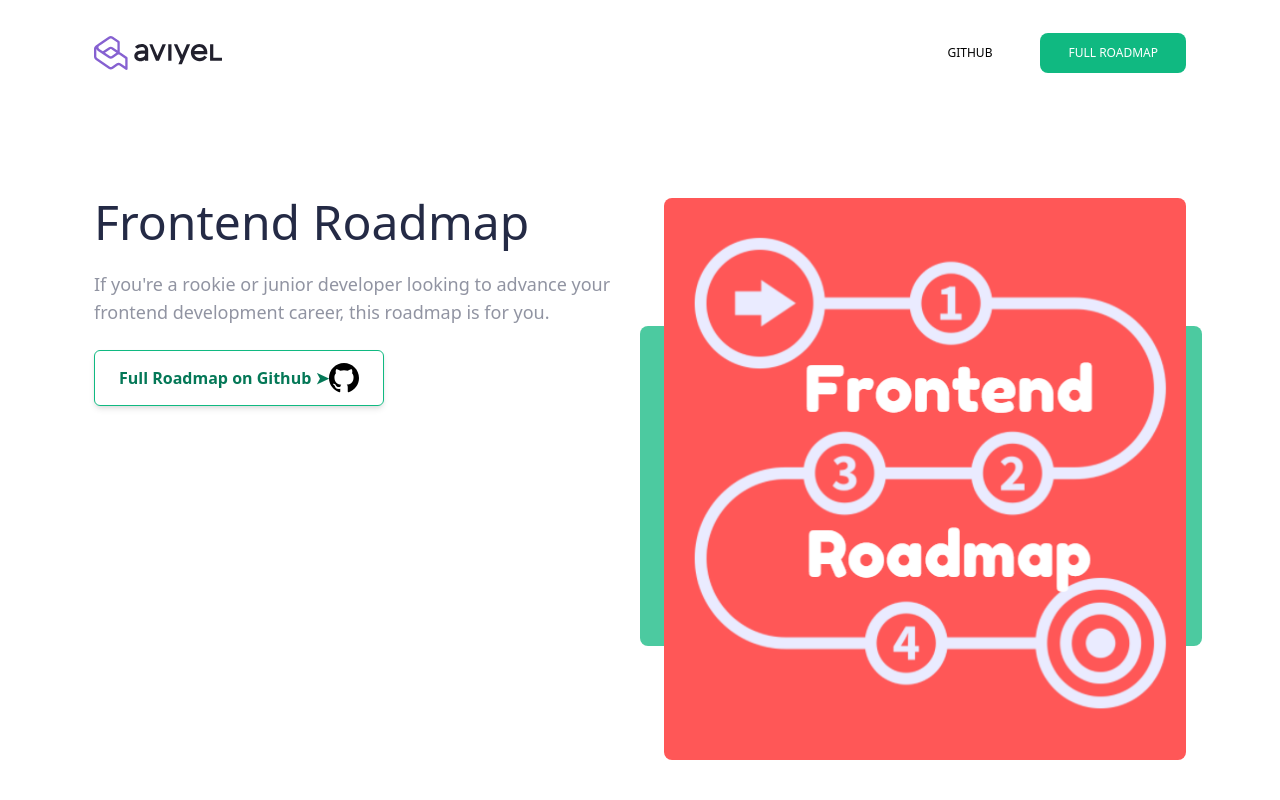
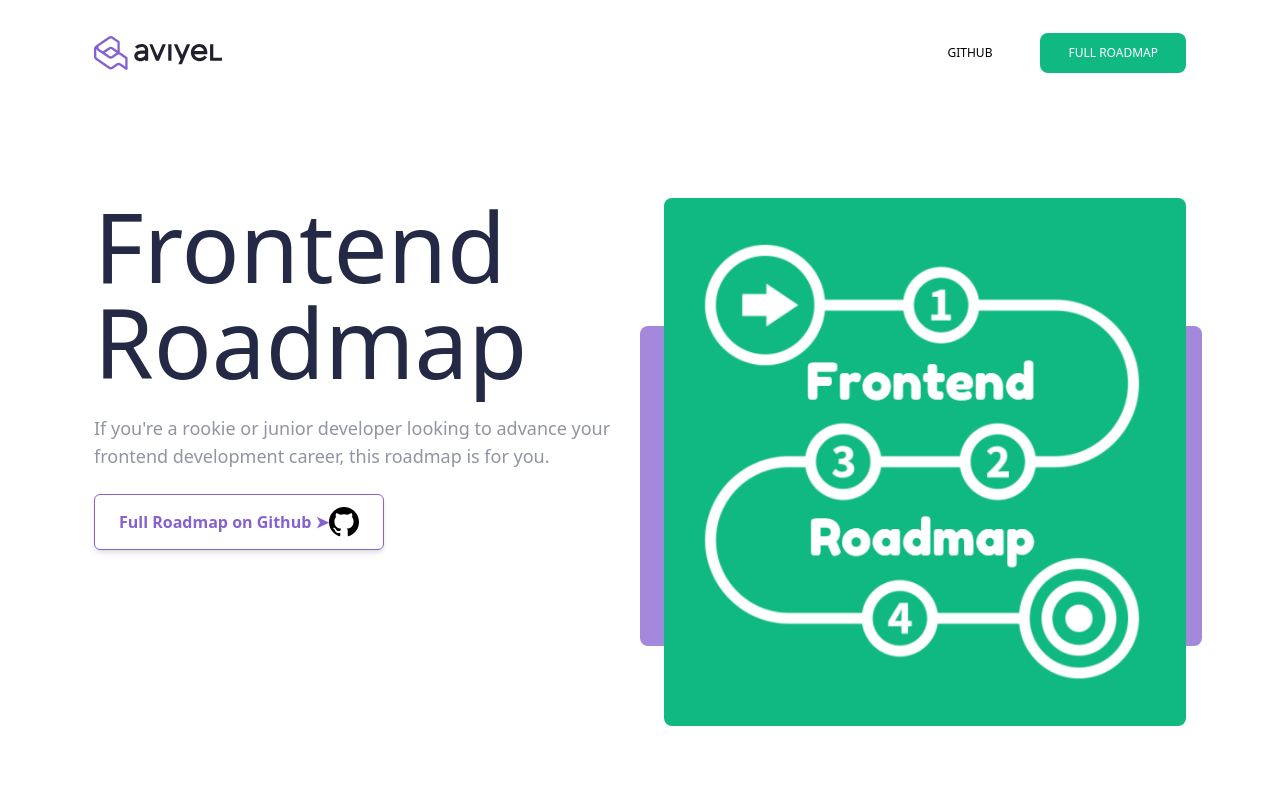
Before and after one commit to aviyelverse/roadmaps-for-developers, a Next.js app: page / in a window 1280 px wide. Shown: the top 800 px of the page. Built offline with nearby package versions, Linux system fonts and the light colour scheme.

Commit message:
MainHero color issue and font issue fixed

```diff
--- a/components/MainHero.js
+++ b/components/MainHero.js
@@ -4,7 +4,7 @@
   return (
     <section className="relative container flex flex-col-reverse lg:flex-row gap-12 mt-14 lg:mt-28 w-full">
       <div className="flex flex-1 flex-col items-center lg:items-start">
-        <h2 className="text-template-blue text-3xl md:text-4xl lg:text-5xl text-center lg:text-left mb-6">
+        <h2 className="text-template-blue text-3xl md:text-4xl lg:text-8xl text-center lg:text-left mb-6">
           Frontend Roadmap
         </h2>
         <p className="text-template-grey text-lg text-center lg:text-left mb-6">
@@ -19,7 +19,7 @@
           >
             <button
               type="button"
-              className="btn flex items-center bg-transparent hover:bg-green-500 text-green-700 font-semibold hover:text-white py-5 px-7 border border-green-500 hover:border-transparent rounded-lg"
+              className="btn flex items-center bg-transparent hover:bg-green-500 text-template-purple font-semibold hover:text-white py-5 px-7 border border-template-purple hover:border-transparent rounded-lg"
             >
               Full Roadmap on Github ➤
               <Image
@@ -39,7 +39,7 @@
           className="w-5/6 h-5/6 sm:w-3/4 sm:h-3/4 lg:w-full lg:h-full rounded-lg"
         />
       </div>
-      <div className="hidden lg:block overflow-hidden bg-green-500 rounded-lg py-3 px-6 bg-opacity-75 absolute h-80 w-1/2 top-32 right-0 lg:-bottom-28 lg:right-0"></div>
+      <div className="hidden lg:block overflow-hidden bg-template-purple rounded-lg py-3 px-6 bg-opacity-75 absolute h-80 w-1/2 top-32 right-0 lg:-bottom-28 lg:right-0"></div>
     </section>
   );
 };
```
Also changed, not shown: public/img/fullroadmap.png.
